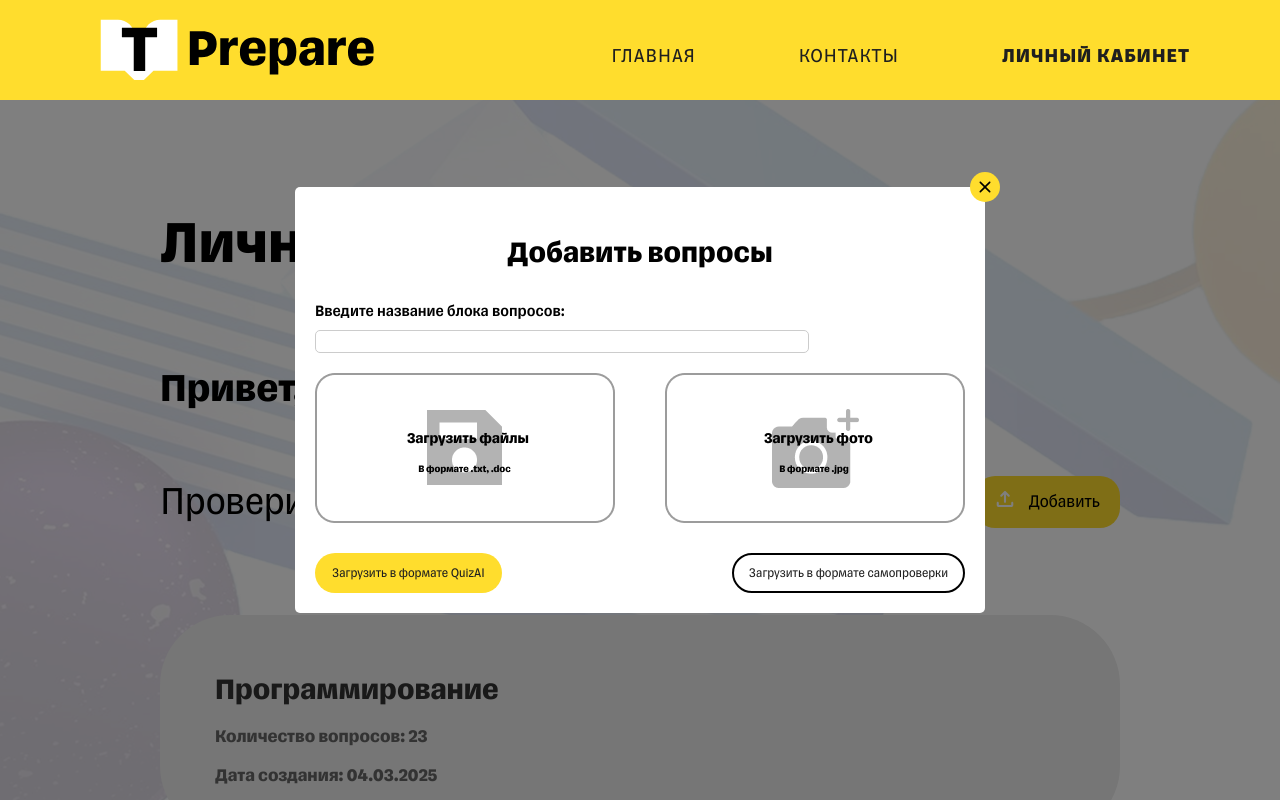
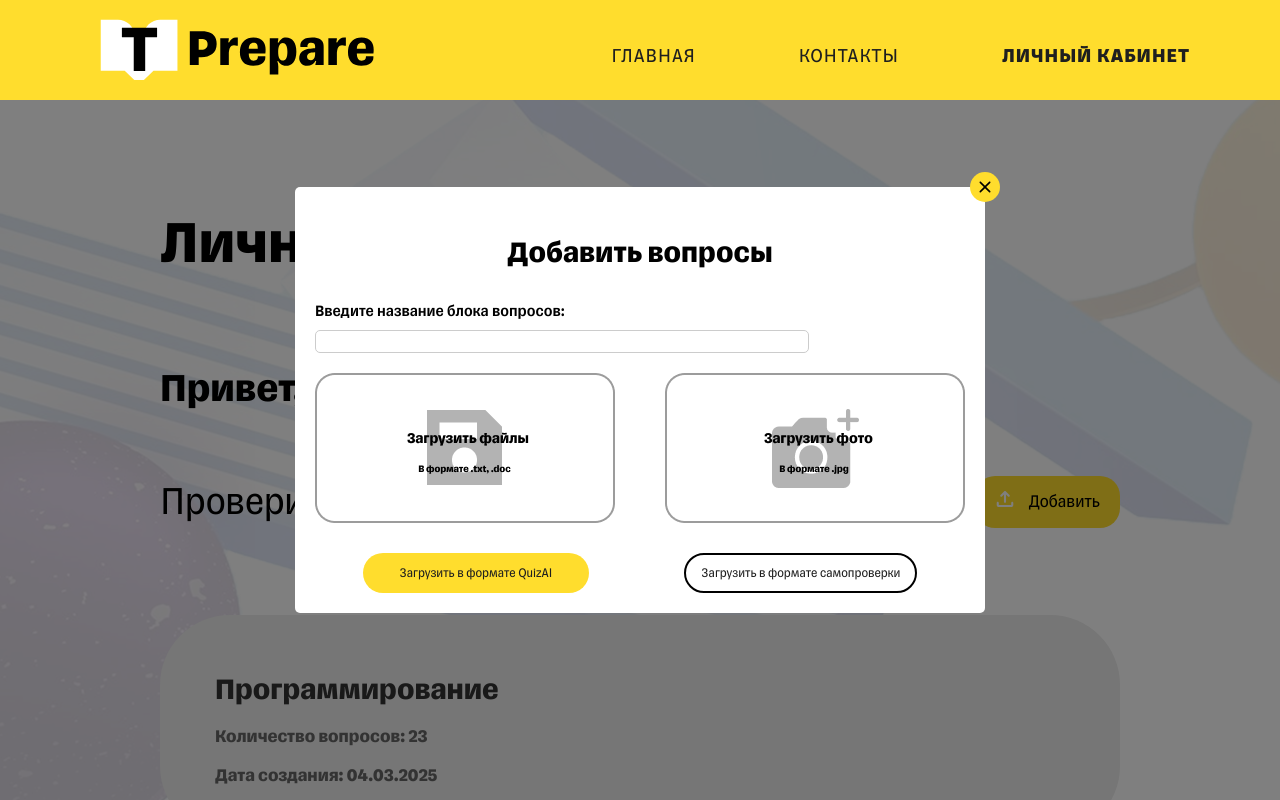
Before and after one commit to Chikidrill/T-Prepare, a Vue app in the folder vue-project/: page /personalaccount in a window 1280 px wide. Both pictures are taken after a click on the button "Добавить". Shown: the top 800 px of the page. Built offline with nearby package versions, Linux system fonts and the light colour scheme.

Commit message:
Update upload buttons

```diff
--- a/vue-project/src/components/UploadPopUp.vue
+++ b/vue-project/src/components/UploadPopUp.vue
@@ -49,10 +49,8 @@
     &__buttons{
         display: flex;
         flex-direction: row;
-  flex-wrap: wrap;
-  justify-content: space-between;
-  align-items: baseline;
-  align-content: space-between;
+        justify-content: space-around;
+
     }
  &__content {
     position: relative;
@@ -76,12 +74,11 @@
     }
 
     &__image {
-
         display: flex;
         justify-content: flex-start; /* Прижимает изображение влево */
         align-items: center; /* Выравнивает по центру вертикально */
         margin-top: 10px;
-
+        cursor: pointer;
     }
     &__image1{
         padding-right: 50px;
@@ -90,11 +87,12 @@
         margin-top: 30px;
         padding-left: 20px;
         padding-right: 20px;
-        padding: 12px 17px;
-        margin-right: 50px;
+        padding: 12px 37px;
+
     }
     &__btn-alt{
         margin-top: 30px;
+        //margin-left: 50px;
         background-color: @white;
         border:2px solid black;
     }
```
